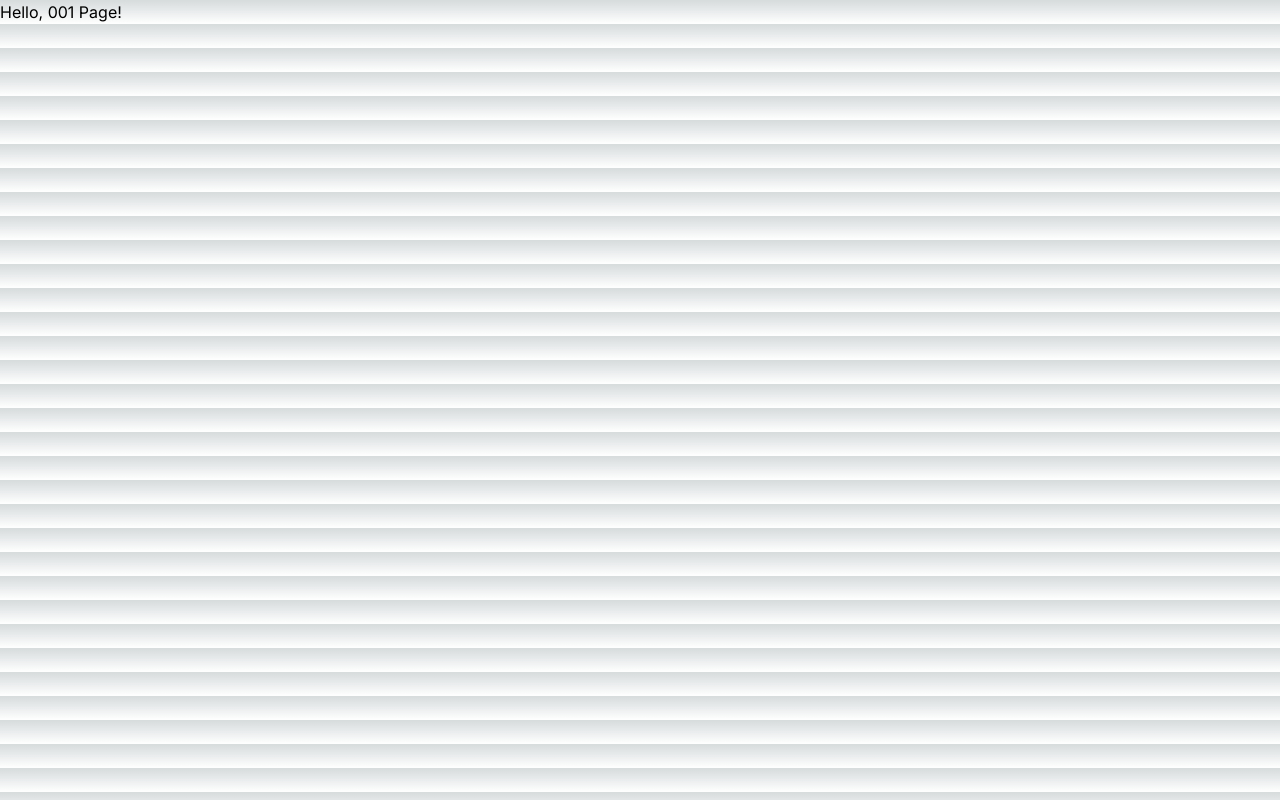
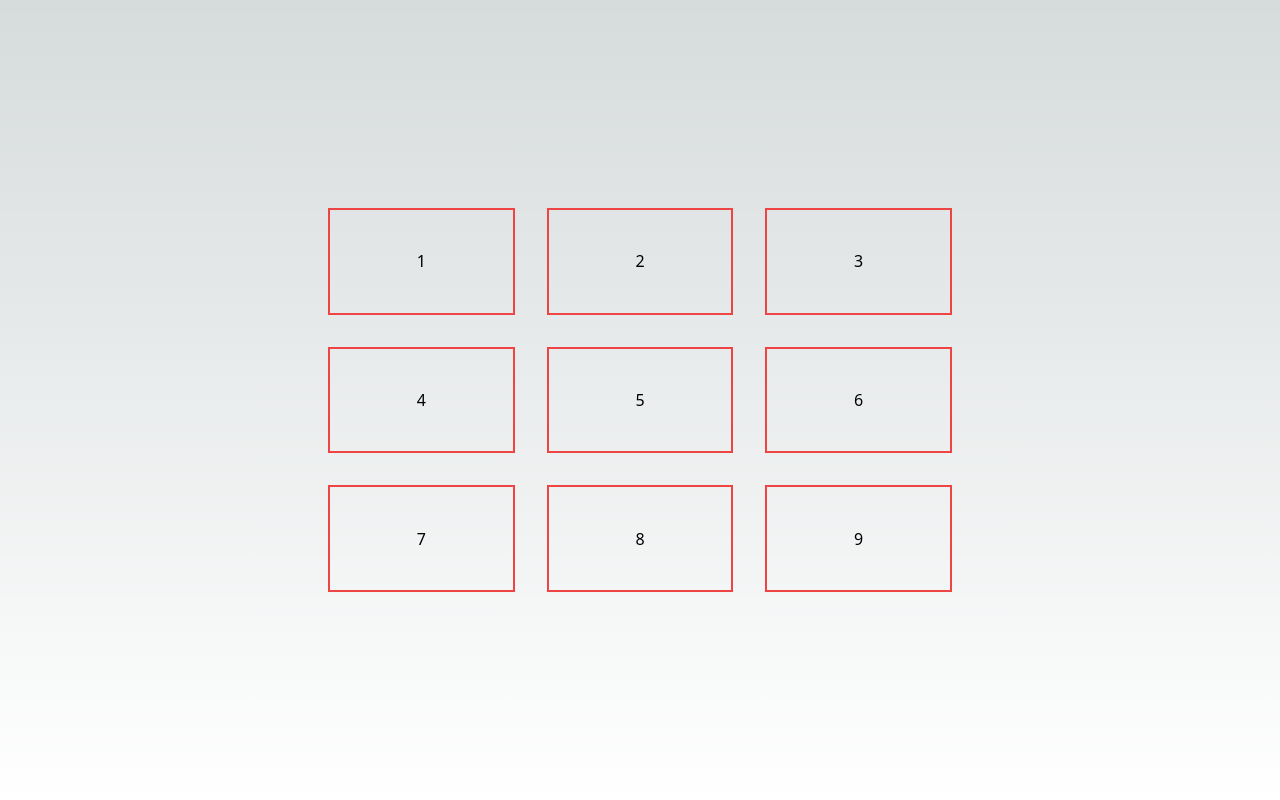
Before and after one commit to myPandaStore/react-100, a Next.js app: page /001 in a window 1280 px wide. Built offline with nearby package versions, Linux system fonts and the light colour scheme.

Commit message:
refactor: template-refactor

```diff
--- a/src/app/001/page.tsx
+++ b/src/app/001/page.tsx
@@ -2,13 +2,25 @@
  * @Author: luckin 1832114807@qq.com
  * @Date: 2023-12-02 16:56:08
  * @LastEditors: luckin 1832114807@qq.com
- * @LastEditTime: 2023-12-02 17:01:00
+ * @LastEditTime: 2023-12-03 08:56:41
  * @FilePath: \my-100\src\app\001\page.tsx
  * @Description:
  *
  * Copyright (c) 2023 by ${git_name_email}, All Rights Reserved.
  */
-// `app/dashboard/page.tsx` is the UI for the `/dashboard` URL
-export default function Page() {
-    return <h1>Hello, 001 Page!</h1>
+
+export default function Square() {
+    return (
+        <div className="grid grid-cols-3 gap-4 w-1/2 h-1/2 m-auto">
+            <button className="m-2 p-6 border-2 border-red-500">1</button>
+            <button className="m-2 p-6 border-2 border-red-500">2</button>
+            <button className="m-2 p-6 border-2 border-red-500">3</button>
+            <button className="m-2 p-6 border-2 border-red-500">4</button>
+            <button className="m-2 p-6 border-2 border-red-500">5</button>
+            <button className="m-2 p-6 border-2 border-red-500">6</button>
+            <button className="m-2 p-6 border-2 border-red-500">7</button>
+            <button className="m-2 p-6 border-2 border-red-500">8</button>
+            <button className="m-2 p-6 border-2 border-red-500">9</button>
+        </div>
+    );
 }
--- a/src/app/layout.tsx
+++ b/src/app/layout.tsx
@@ -15,8 +15,10 @@ export default function RootLayout({
   children: React.ReactNode
 }) {
   return (
-    <html lang="en">
-      <body className={inter.className}>{children}</body>
+    <html lang="en" className='h-screen'>
+      {/* <body className={inter.className}>{children}</body> */}
+      <body className='h-full flex'>{children}</body>
+
     </html>
   )
 }
--- a/src/app/works.tsx
+++ b/src/app/works.tsx
@@ -2,7 +2,7 @@
  * @Author: luckin 1832114807@qq.com
  * @Date: 2023-12-02 15:37:03
  * @LastEditors: luckin 1832114807@qq.com
- * @LastEditTime: 2023-12-02 15:45:52
+ * @LastEditTime: 2023-12-02 19:06:32
  * @FilePath: \my-100\src\app\works.tsx
  * @Description:
  *
@@ -10,13 +10,8 @@
  */
 export const info = [
   {
-      name: 'Draft',
-      date: '11/01',
-      draft: true,
-    },
-    {
-      name: 'Draft',
-      date: '11/01',
+    name: 'Tic-Tac-Toe',
+    date: '12/02',
     draft: true,
   },
 ]
```
Lines whose indentation alone changed are shown as unchanged.
